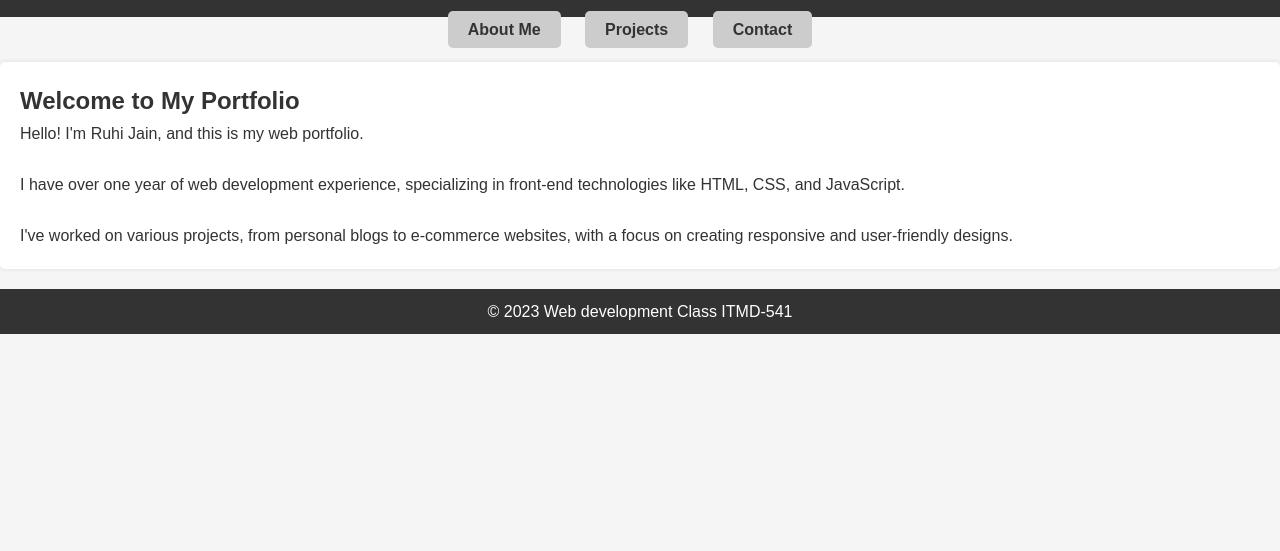
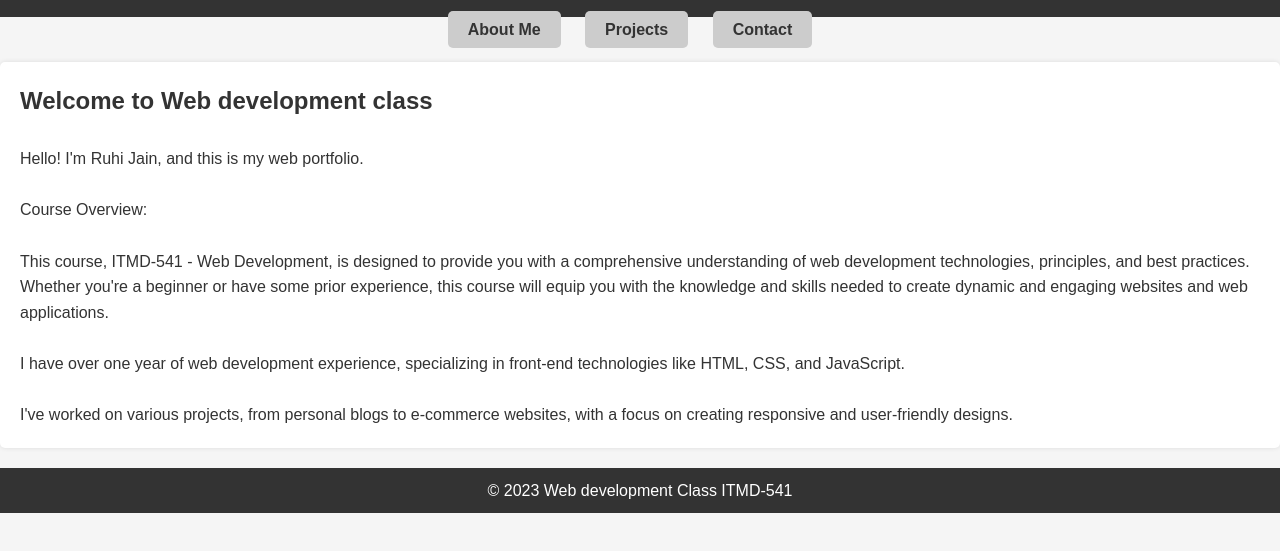
Before and after one commit to rjain3712/ITMD541, a plain HTML site: page index.html in a window 1280 px wide. Shown: the part 81-632 px from the top of the page. Drawn offline with Linux system fonts and the light colour scheme.

Commit message:
Update index.html

```diff
--- a/index.html
+++ b/index.html
@@ -18,9 +18,14 @@
         </ul>
     </nav>
     <section>
-        <h2>Welcome to My Portfolio</h2>
+        <h2>Welcome to Web development class </h2>
 <p>
-    Hello! I'm Ruhi Jain, and this is my web portfolio.<br>
+   <br> Hello! I'm Ruhi Jain, and this is my web portfolio.<br>
+    <br>
+    Course Overview:<br>
+    <br>
+    This course, ITMD-541 - Web Development, is designed to provide you with a comprehensive understanding of web development technologies, principles, and best practices.
+    Whether you're a beginner or have some prior experience, this course will equip you with the knowledge and skills needed to create dynamic and engaging websites and web applications.<br>
     <br>
     I have over one year of web development experience, specializing in front-end technologies like HTML, CSS, and JavaScript.<br>
     <br>
@@ -28,27 +33,6 @@
 </p>
     </section>
 
-
-
-
-
-
-
-
-
-
-
-
-
-
-
-
-
-
-
-
-
-
     <footer>
         &copy; 2023 Web development Class ITMD-541
     </footer>
```
